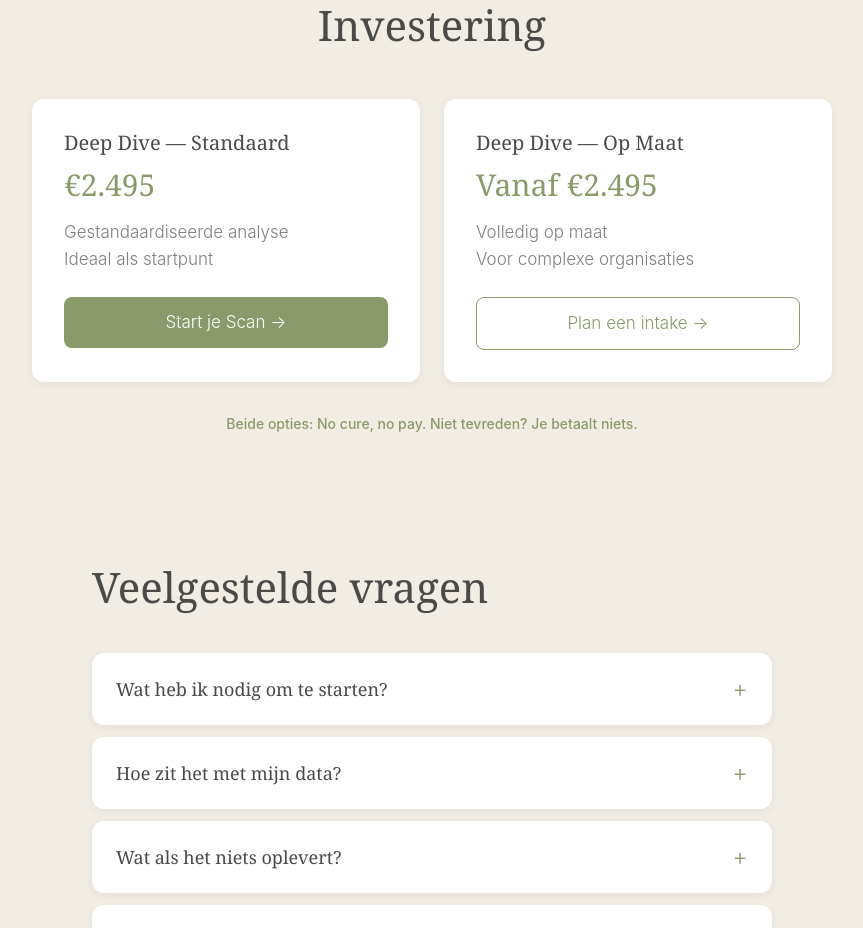
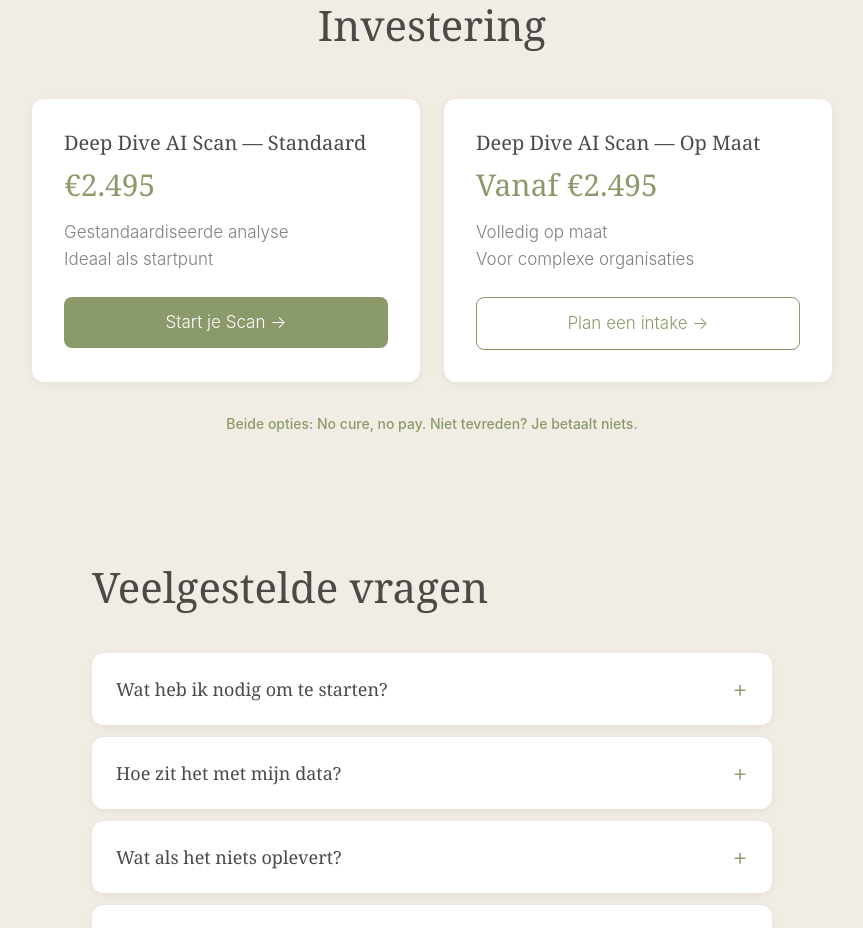
Before and after one commit to henryaoturner-art/nativ-website, a Next.js app: page /scan in a window 1280 px wide. Shown: the part 1720-2648 px from the top of the page, without its empty margins (208-1071 px from the left). Built offline with nearby package versions, Linux system fonts and the light colour scheme.

Commit message:
Rename 'Deep Dive' to 'Deep Dive AI Scan' on scan page

```diff
--- a/src/app/scan/page.tsx
+++ b/src/app/scan/page.tsx
@@ -30,12 +30,12 @@ const translations = {
       { days: "Dag 5–7", title: "Oplevering", desc: "Je ontvangt een helder rapport met geprioriteerde AI-kansen en een concreet actieplan." },
     ],
     investTitle: "Investering",
-    card1Title: "Deep Dive — Standaard",
+    card1Title: "Deep Dive AI Scan — Standaard",
     card1Price: "€2.495",
     card1Desc1: "Gestandaardiseerde analyse",
     card1Desc2: "Ideaal als startpunt",
     card1Cta: "Start je Scan →",
-    card2Title: "Deep Dive — Op Maat",
+    card2Title: "Deep Dive AI Scan — Op Maat",
     card2Price: "Vanaf €2.495",
     card2Desc1: "Volledig op maat",
     card2Desc2: "Voor complexe organisaties",
@@ -73,12 +73,12 @@ const translations = {
       { days: "Day 5–7", title: "Delivery", desc: "You receive a clear report with prioritised AI opportunities and a concrete action plan." },
     ],
     investTitle: "Investment",
-    card1Title: "Deep Dive — Standard",
+    card1Title: "Deep Dive AI Scan — Standard",
     card1Price: "€2,495",
     card1Desc1: "Standardised analysis",
     card1Desc2: "Perfect starting point",
     card1Cta: "Start your Scan →",
-    card2Title: "Deep Dive — Custom",
+    card2Title: "Deep Dive AI Scan — Custom",
     card2Price: "From €2,495",
     card2Desc1: "Fully customised",
     card2Desc2: "For complex organisations",
```
